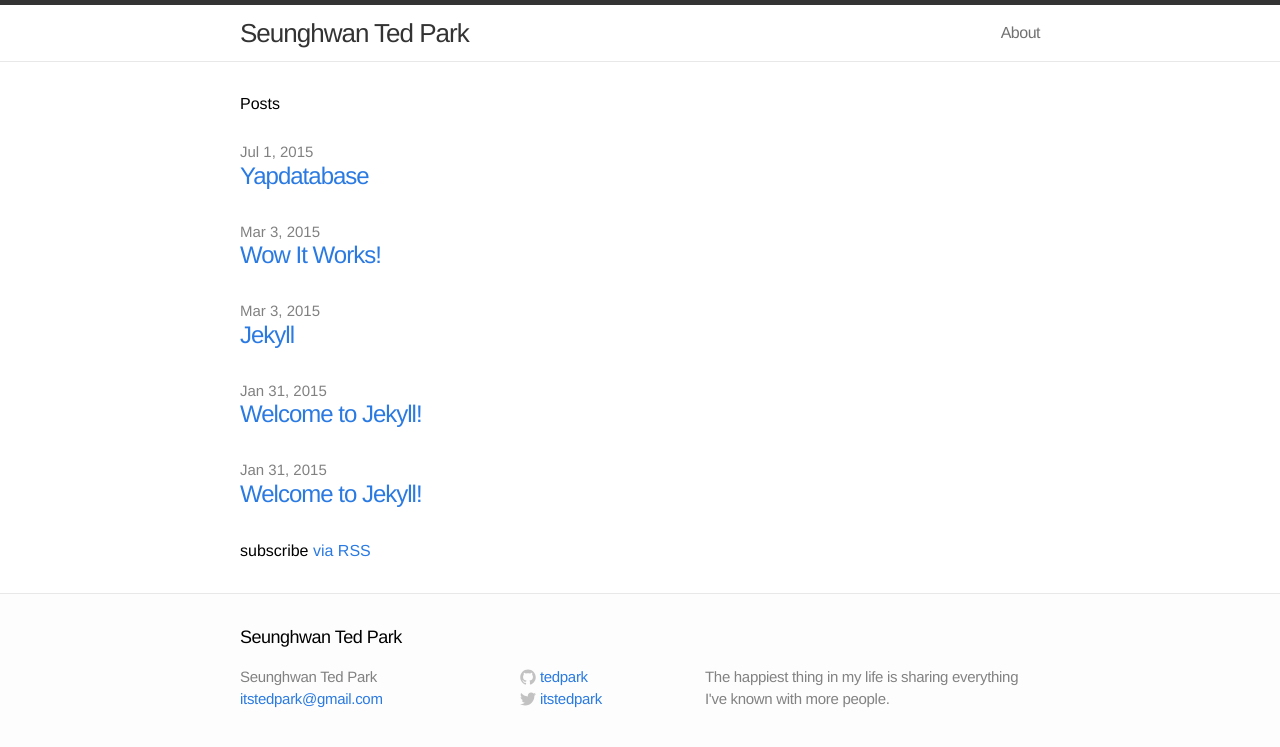
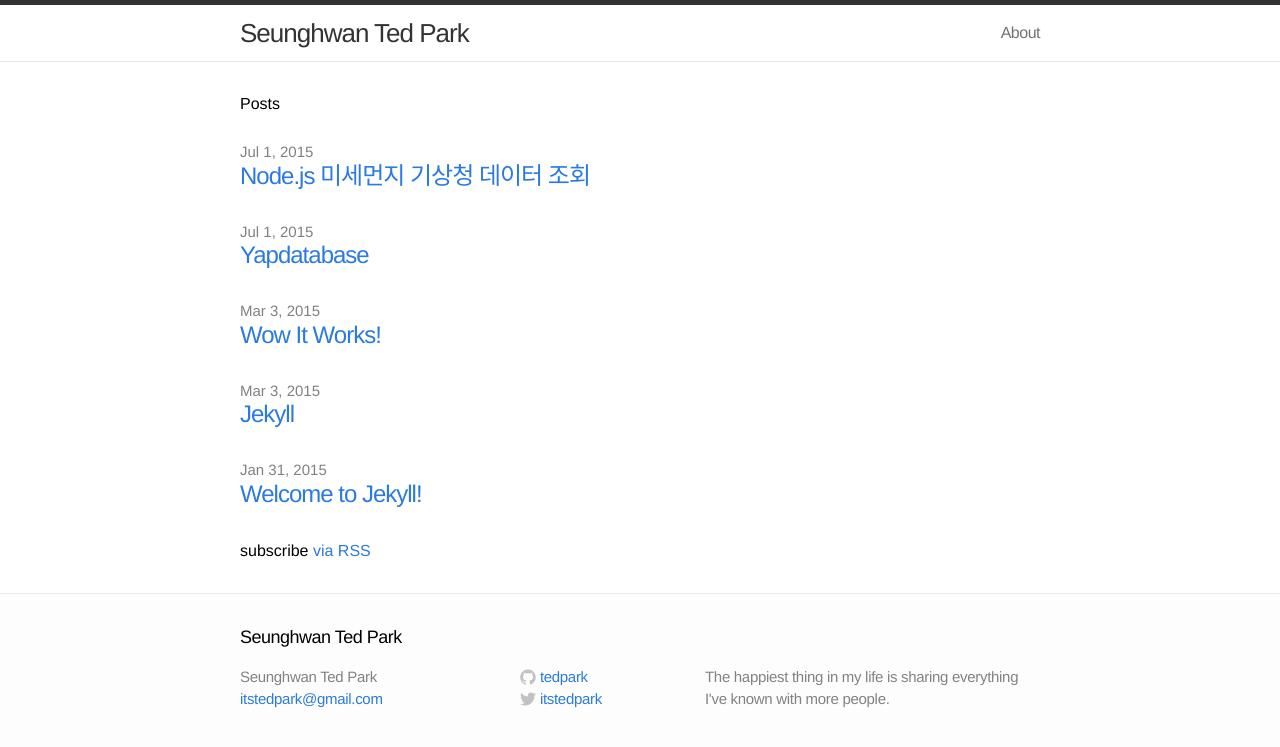
Before and after one commit to tedpark/github.io, a Jekyll site: the page built from index.html, in a window 1280 px wide. Shown: the top 747 px of the page. Built offline with Jekyll 4.4.1, drawn with Linux system fonts in a browser that asks for light colours; Markdown is read by kramdown in place of the engine named in the settings.

```diff
--- a/_posts/2015-07-01-Node.js 미세먼지 기상청 데이터 조회.markdown
+++ b/_posts/2015-07-01-Node.js 미세먼지 기상청 데이터 조회.markdown
@@ -1,8 +1,8 @@
 ---
 layout: post
-title:  "Welcome to Jekyll!"
-date:   2015-01-31 17:58:20
-categories: jekyll update
+title:  "Node.js 미세먼지 기상청 데이터 조회"
+date:   2015-07-1 17:58:20
+categories: Node
 ---
 
 ## 1. 미세먼지
```
